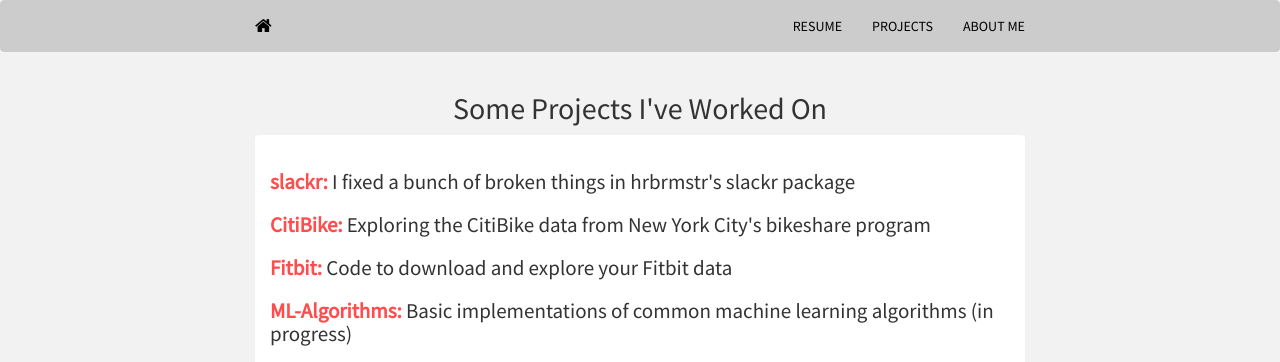
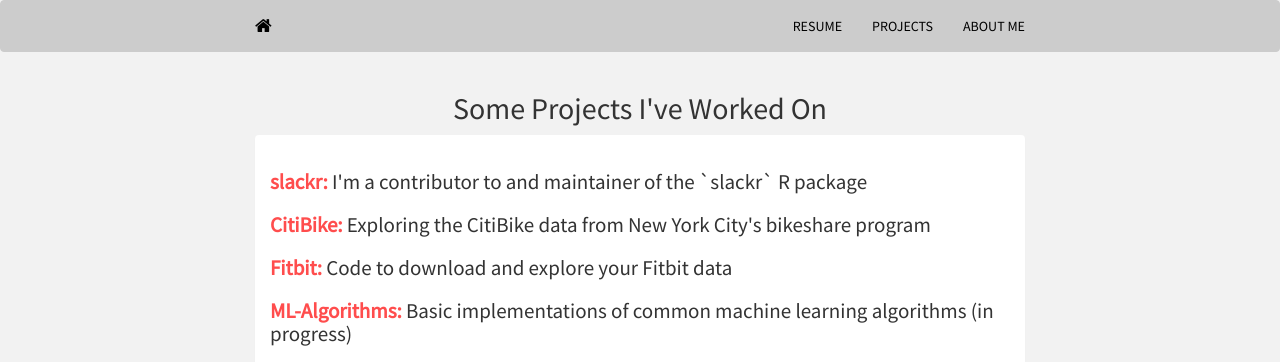
Before and after one commit to mrkaye97/mrkaye97.github.io, a Jekyll site: the page built from projects.html, in a window 1280 px wide. Shown: the top 362 px of the page. Built offline with Jekyll 4.4.1, drawn with Linux system fonts in a browser that asks for light colours; nearby versions of some CDN libraries.

Commit message:
Update projects.html

```diff
--- a/projects.html
+++ b/projects.html
@@ -20,7 +20,7 @@
 		<h2>Some Projects I've Worked On</h2>
 		  <div class="panel panel-default">
     		<div class="panel-body">
-    			<h2 style='font-size:150%; text-align:left;'><b><a href='https://mrkaye97.github.io/slackr/'>slackr:</a></b> I fixed a bunch of broken things in hrbrmstr's slackr package</h2>
+    			<h2 style='font-size:150%; text-align:left;'><b><a href='https://github.com/hrbrmstr/slackr'>slackr:</a></b> I'm a contributor to and maintainer of the `slackr` R package</h2>
     			<h2 style='font-size:150%; text-align:left;'><b><a href='http://mrkaye97.github.io/CitiBike/'>CitiBike:</a></b> Exploring the CitiBike data from New York City's bikeshare program</h2>
     			<h2 style='font-size:150%; text-align:left;'><b><a href='https://mrkaye97.github.io/fitbit-data/'>Fitbit:</a></b> Code to download and explore your Fitbit data</h2>
     			<h2 style='font-size:150%; text-align:left;'><b><a href='https://github.com/mrkaye97/ML-Algorithms'>ML-Algorithms:</a></b> Basic implementations of common machine learning algorithms (in progress)</h2>
```
